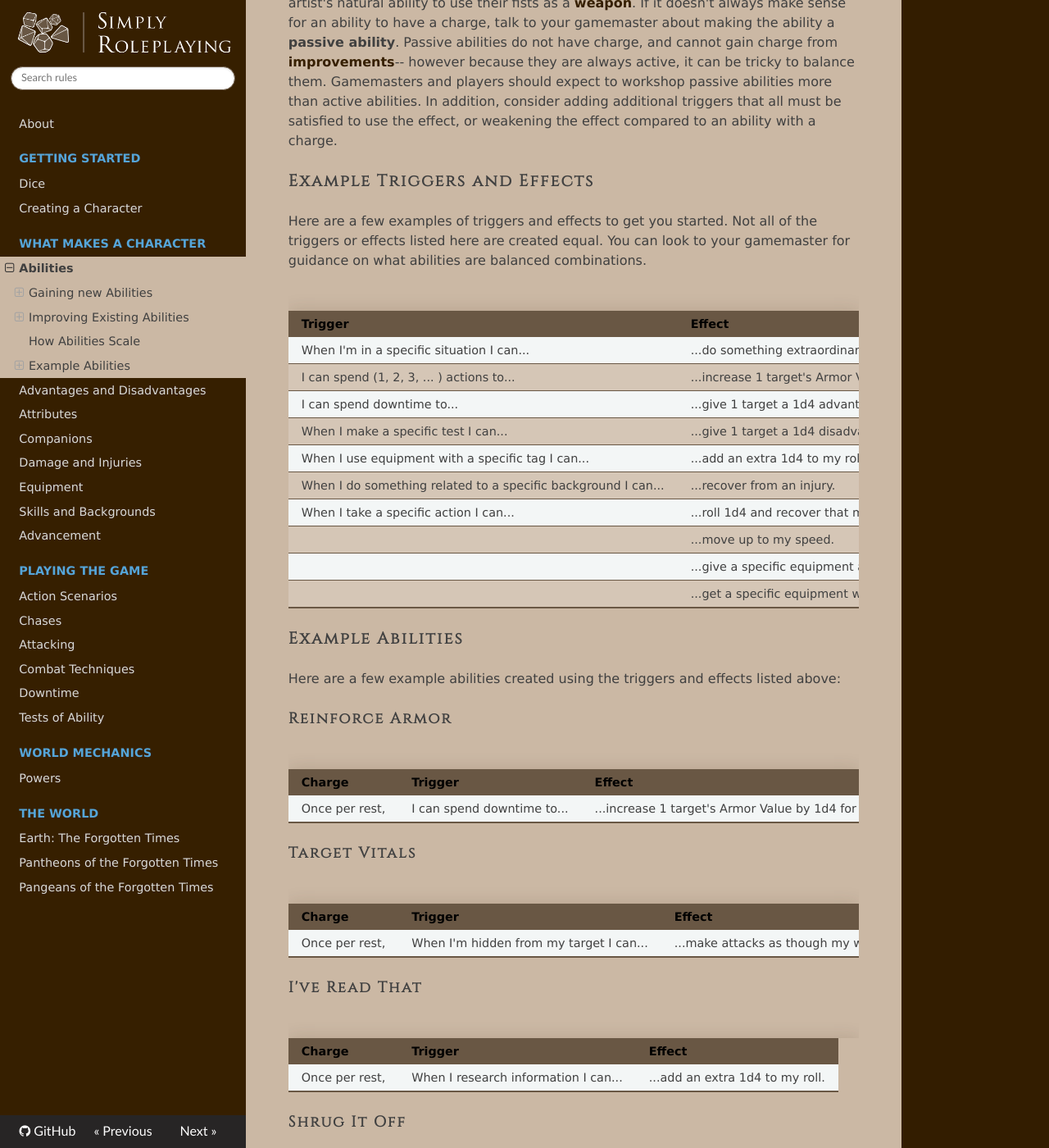
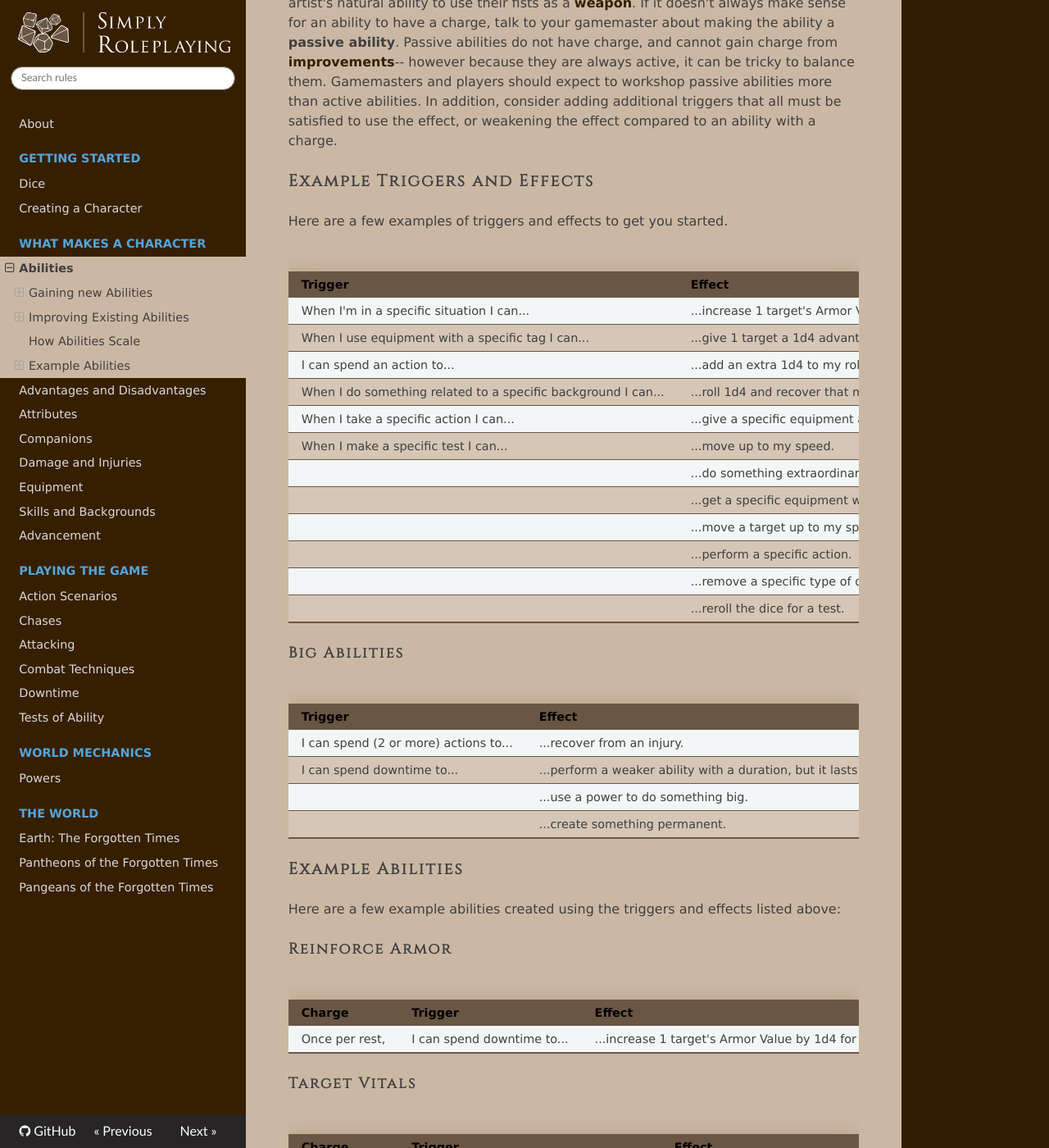
Before and after one commit to TheFifthRider/simply-roleplaying-webapp, an MkDocs documentation site: the page built from docs/character/abilities.md, in a window 1280 px wide and 1400 px high, scrolled down 1136 px. Shown: the whole window at 82% size. Built offline with MkDocs 1.6.1, drawn with Linux system fonts in a browser that asks for light colours; nearby versions of some CDN libraries; some of the changed text lies outside the part shown.

Commit message:
feat: Adding big abilities

```diff
--- a/docs/character/abilities.md
+++ b/docs/character/abilities.md
@@ -28,22 +28,33 @@ Not all abilities need to be limited by how often they can be used, like a marti
 
 ### Example Triggers and Effects
 
-Here are a few examples of triggers and effects to get you started. Not all of the triggers or effects listed here are created equal. You can look to your gamemaster for guidance on what abilities are balanced combinations.
+Here are a few examples of triggers and effects to get you started.
 
 <!-- TODO: Separate triggers into 1 action / 2 actions / 3 actions? -->
 
 | Trigger                                                      | Effect                                                       |
 | ------------------------------------------------------------ | ------------------------------------------------------------ |
-| When I'm in a specific situation I can...                    | ...do something extraordinary.                               |
-| I can spend (1, 2, 3, ... ) actions to...                    | ...increase 1 target's Armor Value by 1d4 for a specific amount of time. |
-| I can spend downtime to...                                   | ...give 1 target a 1d4 advantage. They lose this die after a specific amount of time. |
-| When I make a specific test I can...                         | ...give 1 target a 1d4 disadvantage.                         |
-| When I use equipment with a specific tag I can...            | ...add an extra 1d4 to my roll.                              |
-| When I do something related to a specific background I can... | ...recover from an injury.                                   |
-| When I take a specific action I can...                       | ...roll 1d4 and recover that much damage.                    |
-|                                                              | ...move up to my speed.                                      |
-|                                                              | ...give a specific equipment a specific tag for a specific amount of time. |
-|                                                              | ...get a specific equipment with specific tags for a specific amount of time. |
+| When I'm in a specific situation I can...                    | ...increase 1 target's Armor Value by 1d4 until the end of their next turn. |
+| When I use equipment with a specific tag I can...            | ...give 1 target a 1d4 advantage until the end of their next turn. |
+| I can spend an action to...                                  | ...add an extra 1d4 to my roll.                              |
+| When I do something related to a specific background I can... | ...roll 1d4 and recover that much damage.                    |
+| When I take a specific action I can...                       | ...give a specific equipment a specific tag until the end of my next turn. |
+| When I make a specific test I can...                         | ...move up to my speed.                                      |
+|                                                              | ...do something extraordinary.                               |
+|                                                              | ...get a specific equipment with specific tags until the end of my next turn. |
+|                                                              | ...move a target up to my speed.                             |
+|                                                              | ...perform a specific action.                                |
+|                                                              | ...remove a specific type of disadvantage from yourself.     |
+|                                                              | ...reroll the dice for a test.                               |
+
+#### Big Abilities
+
+| Trigger                               | Effect                                                       |
+| ------------------------------------- | ------------------------------------------------------------ |
+| I can spend (2 or more) actions to... | ...recover from an injury.                                   |
+| I can spend downtime to...            | ...perform a weaker ability with a duration, but it lasts until the end of the next scene. |
+|                                       | ...use a power to do something big.                          |
+|                                       | ...create something permanent.                               |
 
 ### Example Abilities
 
```
Also changed, not shown: other parts of docs/character/abilities.md (+3 -3 lines).
